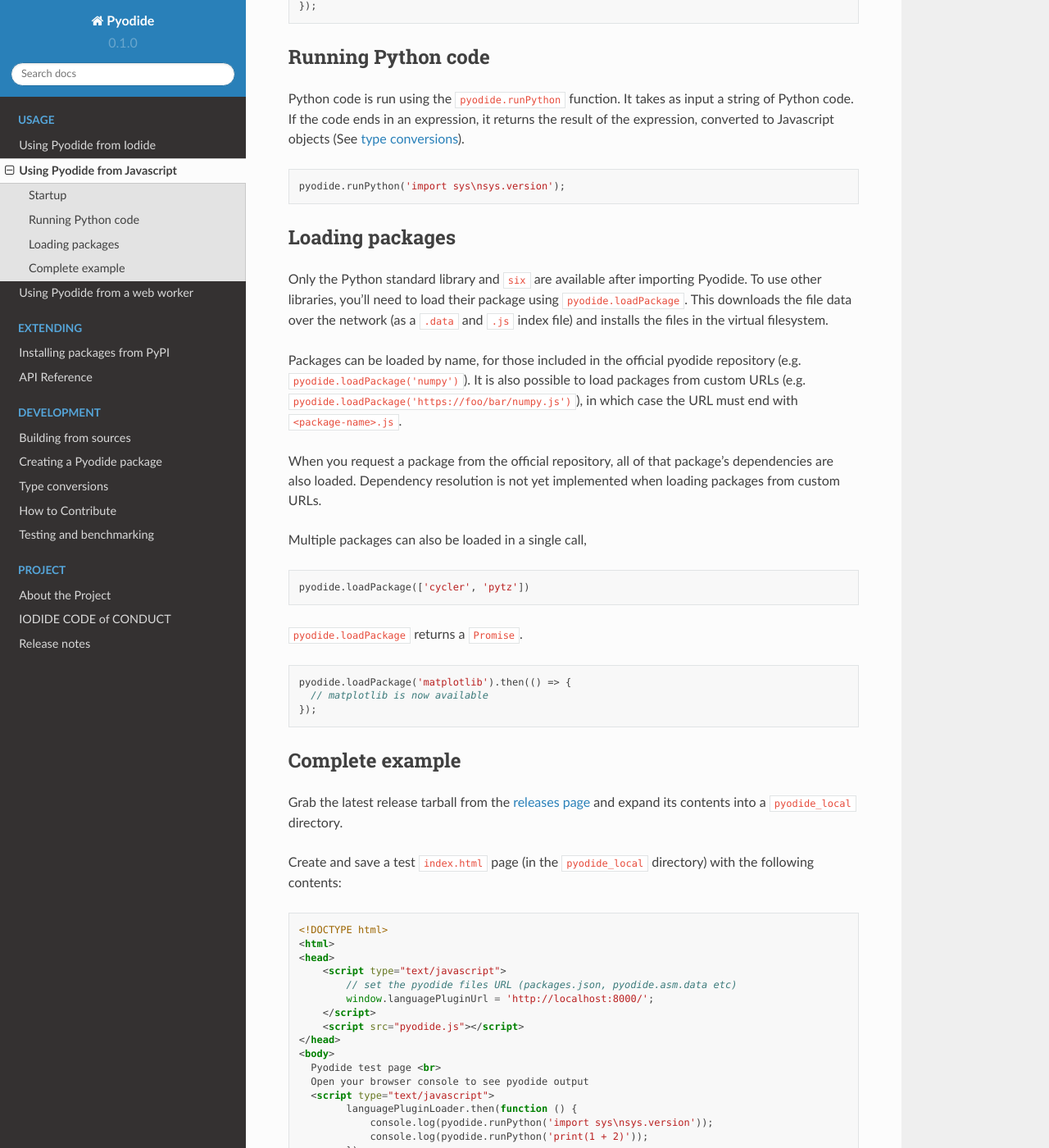
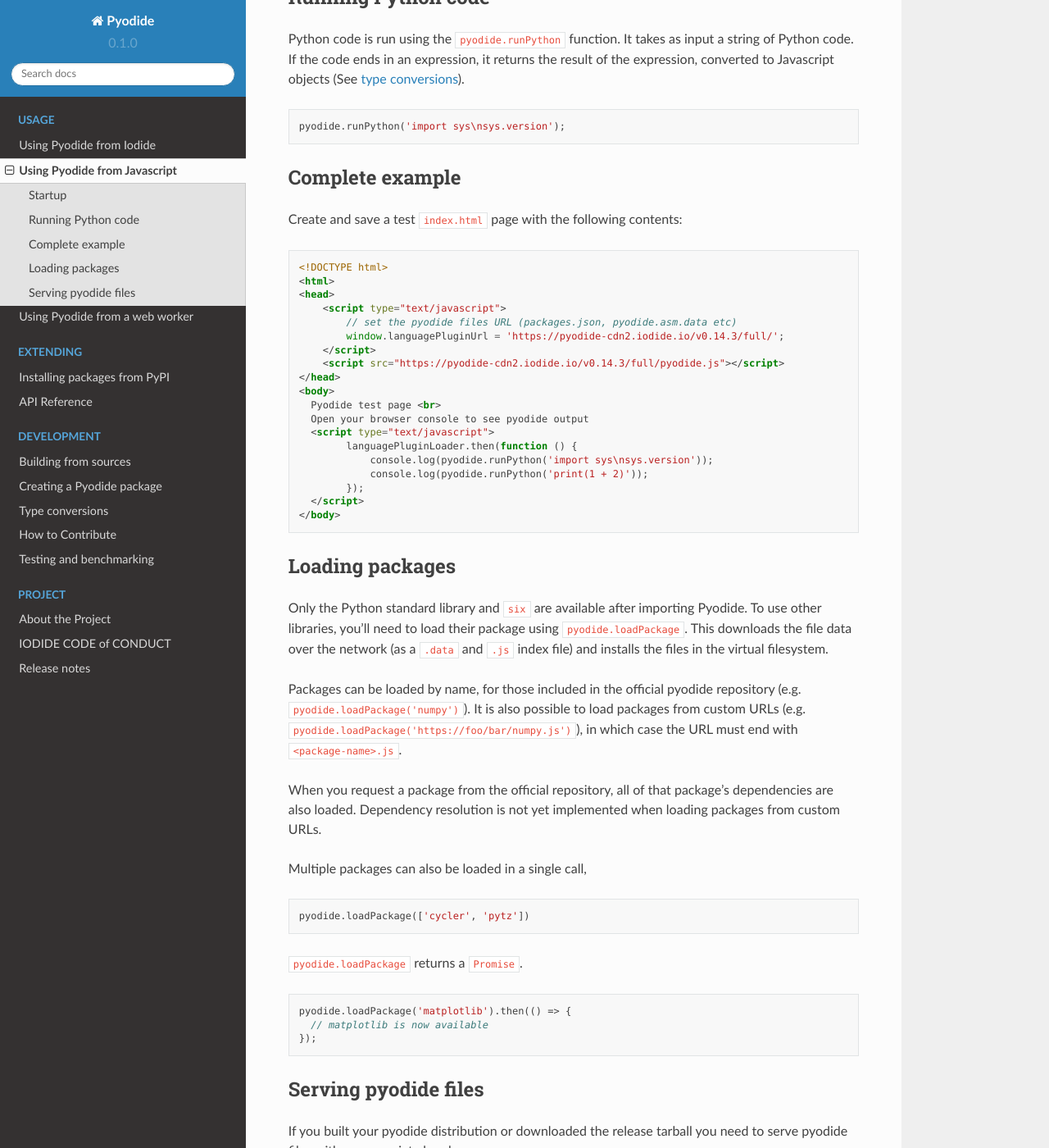
Before and after one commit to pyodide/pyodide, a Sphinx documentation site: the page built from docs/using_pyodide_from_javascript.md, in a window 1280 px wide and 1400 px high, scrolled down 742 px. Shown: the whole window at 82% size. Built offline with Sphinx 7.4.7 and the Read the Docs theme 2.0.0, drawn with Linux system fonts in a browser that asks for light colours; the version number is read from the project's files by our own code; some of the changed text lies outside the part shown.

Commit message:
Update docs/using_pyodide_from_javascript.md

````diff
--- a/docs/using_pyodide_from_javascript.md
+++ b/docs/using_pyodide_from_javascript.md
@@ -6,23 +6,20 @@
 
 ## Startup
 
-Include `pyodide.js` in your project.
+To include Pyodide in your project you can use the following CDN URL,
 
-The recommended way to include Pyodide in your project is to download a release
-from [here](https://github.com/iodide-project/pyodide/releases) and include the
-contents in your distribution, and import the `pyodide.js` file there from a
-`<script>` tag.
+  https://pyodide-cdn2.iodide.io/v0.14.3/full/pyodide.js
 
-For prototyping purposes, you may also use the following CDN URL, though doing
-so is not recommended, since it isn't versioned and could change or be unstable
-at any time:
+You can also download a release from
+[Github releases](https://github.com/iodide-project/pyodide/releases)
+(or build it yourself), include its contents in your distribution, and import
+the `pyodide.js` file there from a `<script>` tag. See the following section on
+[serving pyodide files](./#serving-pyodide-files) for more details.
 
-  https://pyodide.cdn.iodide.io/pyodide.js
-
-This file has a single `Promise` object which bootstraps the Python environment:
-`languagePluginLoader`. Since this must happen asynchronously, it is a
-`Promise`, which you must call `then` on to complete initialization. When the
-promise resolves, pyodide will have installed a namespace in global scope:
+The `pyodide.js` file has a single `Promise` object which bootstraps the Python
+environment: `languagePluginLoader`. Since this must happen asynchronously, it
+is a `Promise`, which you must call `then` on to complete initialization. When
+the promise resolves, pyodide will have installed a namespace in global scope:
 `pyodide`.
 
 ```javascript
@@ -41,6 +38,31 @@
 
 ```javascript
 pyodide.runPython('import sys\nsys.version');
+```
+
+## Complete example
+
+Create and save a test `index.html` page with the following contents:
+```html
+<!DOCTYPE html>
+<html>
+<head>
+    <script type="text/javascript">
+        // set the pyodide files URL (packages.json, pyodide.asm.data etc)
+        window.languagePluginUrl = 'https://pyodide-cdn2.iodide.io/v0.14.3/full/';
+    </script>
+    <script src="https://pyodide-cdn2.iodide.io/v0.14.3/full/pyodide.js"></script>
+</head>
+<body>
+  Pyodide test page <br>
+  Open your browser console to see pyodide output
+  <script type="text/javascript">
+        languagePluginLoader.then(function () {
+            console.log(pyodide.runPython('import sys\nsys.version'));
+            console.log(pyodide.runPython('print(1 + 2)'));
+        });
+  </script>
+</body>
 ```
 
 ## Loading packages
@@ -73,35 +95,10 @@
 });
 ```
 
-## Complete example
+## Serving pyodide files
 
-Grab the latest release tarball from the [releases
-page](https://github.com/iodide-project/pyodide/releases/) and expand its
-contents into a `pyodide_local` directory.
-
-Create and save a test `index.html` page (in the `pyodide_local` directory)
-with the following contents:
-```html
-<!DOCTYPE html>
-<html>
-<head>
-    <script type="text/javascript">
-        // set the pyodide files URL (packages.json, pyodide.asm.data etc)
-        window.languagePluginUrl = 'http://localhost:8000/';
-    </script>
-    <script src="pyodide.js"></script>
-</head>
-<body>
-  Pyodide test page <br>
-  Open your browser console to see pyodide output
-  <script type="text/javascript">
-        languagePluginLoader.then(function () {
-            console.log(pyodide.runPython('import sys\nsys.version'));
-            console.log(pyodide.runPython('print(1 + 2)'));
-        });
-  </script>
-</body>
-```
+If you built your pyodide distribution or downloaded the release tarball
+you need to serve pyodide files with a appropriate headers.
 
 Because browsers require WebAssembly files to have mimetype of
 `application/wasm` we're unable to serve our files using Python's built-in
````
